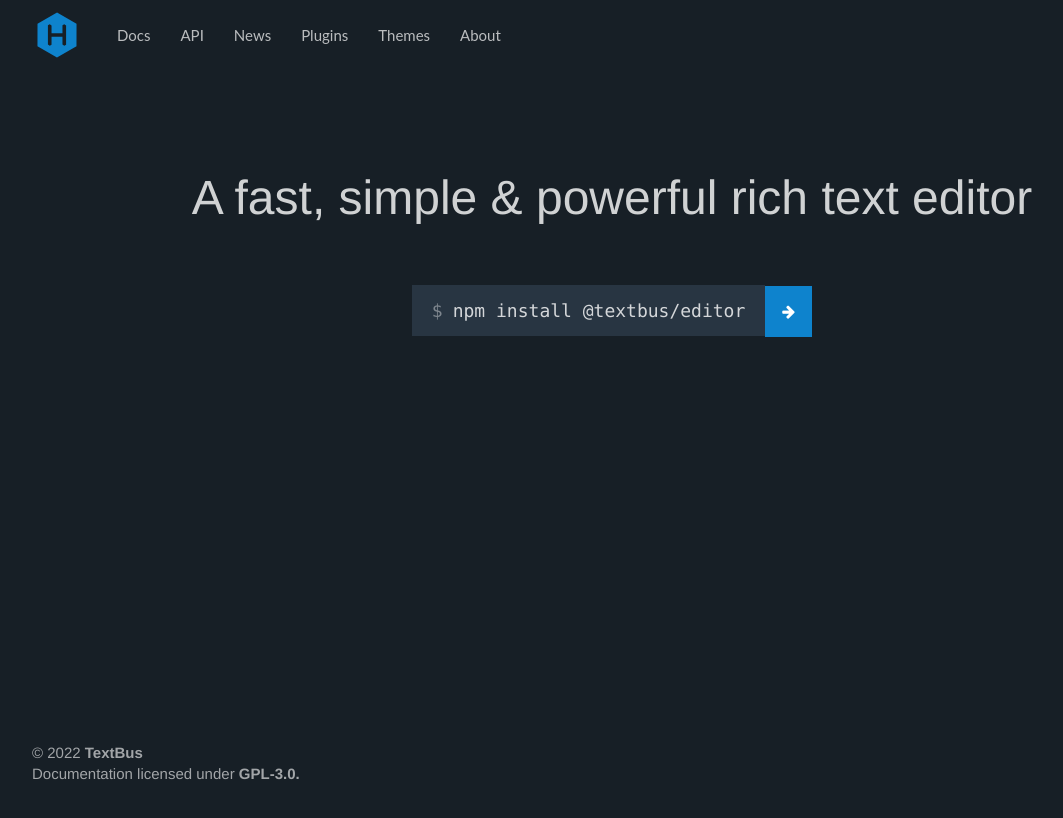
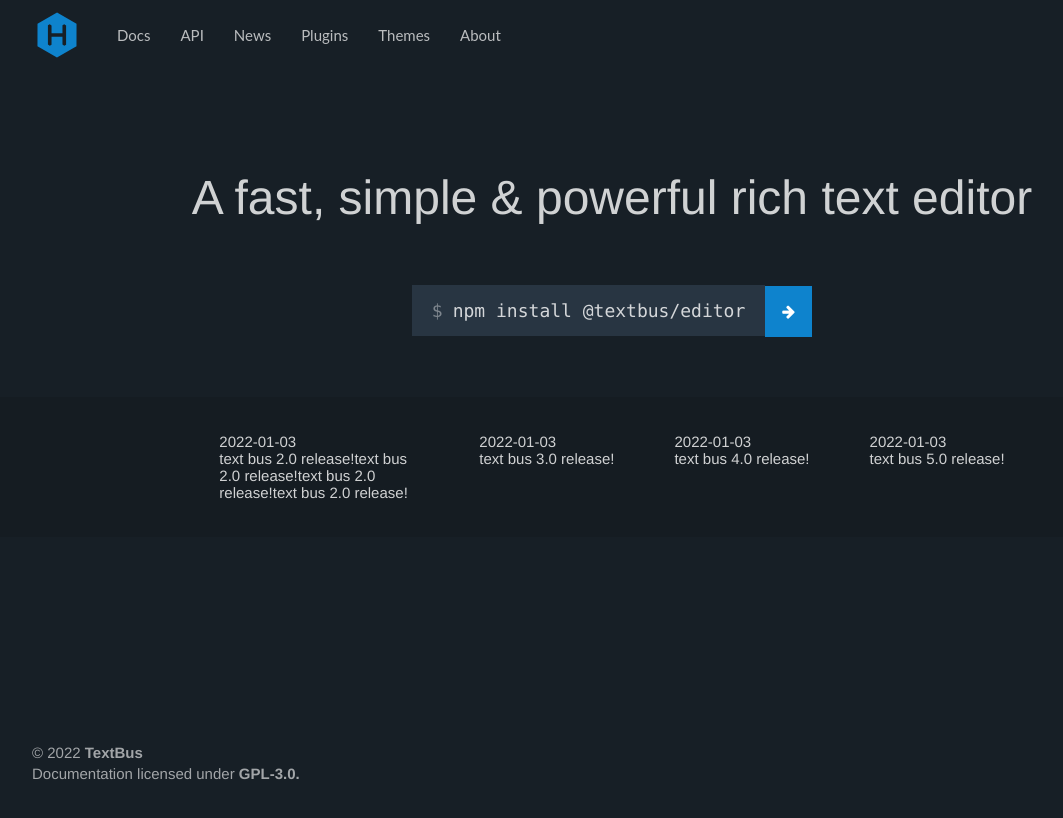
Before and after one commit to textbus/textbus.io, a Vue app: page / in a window 1280 px wide. Shown: the top 818 px of the page, without its empty margins (28-1091 px from the left). Built offline with nearby package versions, Linux system fonts and the light colour scheme.

Commit message:
feat: 增加文章banner部分

```diff
--- a/src/views/body/home.vue
+++ b/src/views/body/home.vue
@@ -1,4 +1,10 @@
 <script setup lang="ts">
+const articleList = [
+  { date: '2022-01-03', content: 'text bus 2.0 release!text bus 2.0 release!text bus 2.0 release!text bus 2.0 release!' },
+  { date: '2022-01-03', content: 'text bus 3.0 release!' },
+  { date: '2022-01-03', content: 'text bus 4.0 release!' },
+  { date: '2022-01-03', content: 'text bus 5.0 release!' }
+]
 </script>
 
 <template>
@@ -11,6 +17,14 @@
           <i class="fa fa-arrow-right"></i>
         </p>
       </div>
+    </div>
+    <div>
+      <ul class="article-container">
+        <li v-for="item in articleList">
+          <p>{{ item.date }}</p>
+          <p>{{ item.content }}</p>
+        </li>
+      </ul>
     </div>
   </div>
 </template>
@@ -59,4 +73,21 @@
     background: #1094e8;
   }
 }
+.article-container {
+  display: flex;
+  flex-direction: row;
+  justify-content: center;
+  background-color: #151c22;
+  flex-wrap: wrap;
+  padding: 0px 20px;
+  li {
+    max-width: 200px;
+    list-style: none;
+    cursor: pointer;
+    padding: 36px 30px;
+    &:hover {
+      background-color: #0e83cd;
+    }
+  }
+}
 </style>
```
